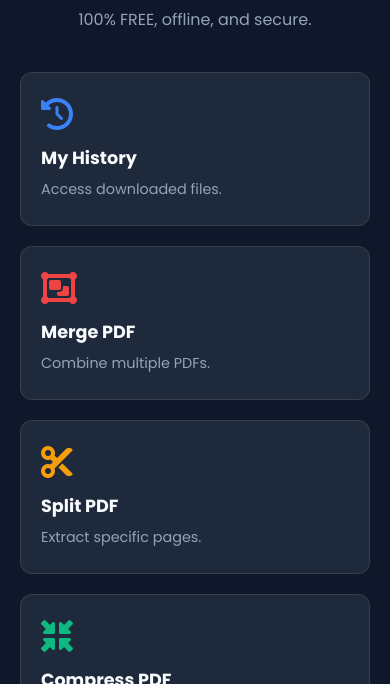
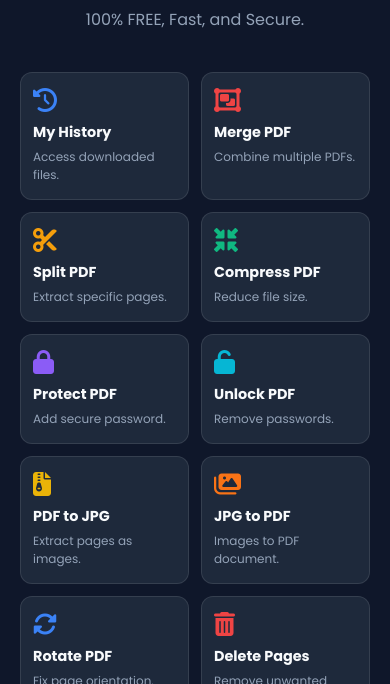
Before and after one commit to rishjain86/Amazing-Pdf-Tool, a website with bundled scripts: page index.html in a window 390 px wide. Shown: the part 160-844 px from the top of the page. Built offline with nearby package versions, Linux system fonts and the light colour scheme.

Commit message:
Update index.html

```diff
--- a/index.html
+++ b/index.html
@@ -5,7 +5,7 @@
     <meta name="viewport" content="width=device-width, initial-scale=1.0, maximum-scale=1.0, user-scalable=no">
     <title>Amazing PDF Tool</title>
 
-    <link rel="icon" type="image/png" href="assets/icon.png">
+    <link rel="icon" type="image/png" href="assets/icon.png?v=2">
 
     <link href="https://fonts.googleapis.com/css2?family=Poppins:wght@400;500;600;700&display=swap" rel="stylesheet">
     <link rel="stylesheet" href="https://cdnjs.cloudflare.com/ajax/libs/font-awesome/6.4.0/css/all.min.css">
@@ -181,6 +181,16 @@
             .mobile-header { display: flex; }
             .view-section { padding: 20px; }
             .page-header h1 { font-size: 1.5rem; }
+
+            /* MOBILE 2-COLUMN GRID UPDATE */
+            .dashboard-grid {
+                grid-template-columns: repeat(2, 1fr);
+                gap: 12px;
+            }
+            .tool-card { padding: 15px 12px; }
+            .tool-icon { font-size: 1.5rem; margin-bottom: 10px; }
+            .tool-card h3 { font-size: 0.9rem; margin-bottom: 5px; }
+            .tool-card p { font-size: 0.75rem; }
         }
     </style>
 </head>
@@ -188,7 +198,7 @@
 
     <div class="sidebar">
         <div class="brand-logo">
-            <img src="assets/icon.png" style="width: 32px; height: 32px; border-radius: 6px; box-shadow: 0 0 10px rgba(16, 185, 129, 0.4); object-fit: contain;">
+            <img src="assets/icon.png?v=2" style="width: 32px; height: 32px; border-radius: 6px; box-shadow: 0 0 10px rgba(16, 185, 129, 0.4); object-fit: contain;">
             <span>Amazing PDF</span>
         </div>
 
@@ -210,7 +220,7 @@
 
         <div class="mobile-header">
             <div class="brand-logo" style="padding: 0; border: none;">
-                <img src="assets/icon.png" style="width: 28px; height: 28px; border-radius: 6px; box-shadow: 0 0 8px rgba(16, 185, 129, 0.4); object-fit: contain;">
+                <img src="assets/icon.png?v=2" style="width: 28px; height: 28px; border-radius: 6px; box-shadow: 0 0 8px rgba(16, 185, 129, 0.4); object-fit: contain;">
             </div>
             <input type="text" id="mobile-search" placeholder="Search tools..." style="width: 60%; padding: 8px; border-radius: 20px; border: 1px solid var(--glass-border); background: var(--surface-color); color: white; font-size: 0.8rem; padding-left: 15px; outline: none;">
             <div onclick="switchView('history')" style="cursor: pointer; color: var(--text-secondary); font-size: 1.2rem;">
@@ -221,7 +231,7 @@
         <div id="view-dashboard" class="view-section active">
             <div class="page-header">
                 <h1>Every tool you need to work with PDFs</h1>
-                <p>100% FREE, offline, and secure.</p>
+                <p>100% FREE, Fast, and Secure.</p>
             </div>
 
             <div class="dashboard-grid">
```
